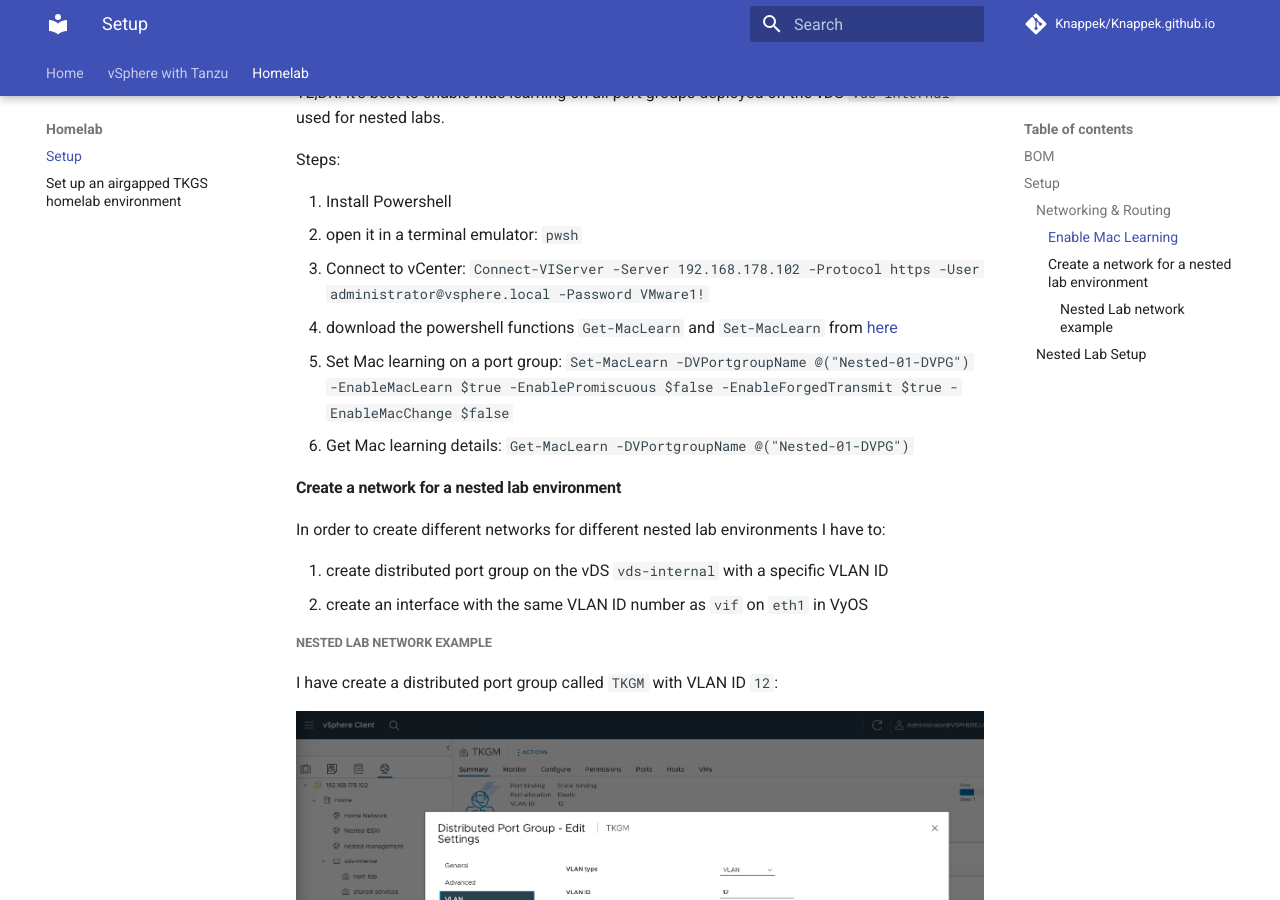
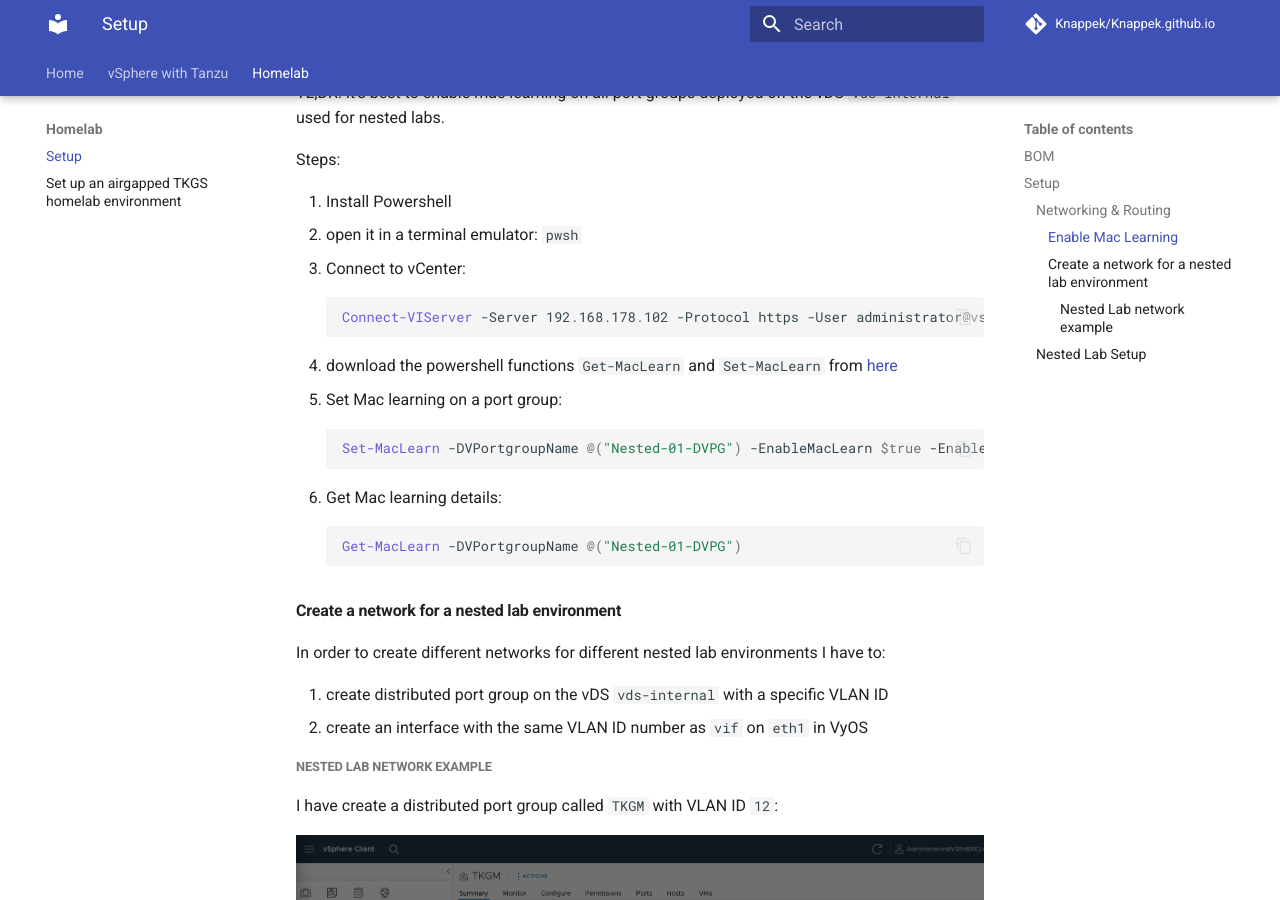
Before and after one commit to Knappek/Knappek.github.io, an MkDocs documentation site: the page built from docs/homelab/index.md, in a window 1280 px wide and 900 px high, scrolled down 3427 px. Built offline with MkDocs 1.6.1 and Material for MkDocs 9.7.7, drawn with Linux system fonts in a browser that asks for light colours; emoji names are drawn with the system emoji font; comment, search, counter and statistics services are not loaded.

Commit message:
use powershell blocks

````diff
--- a/docs/homelab/index.md
+++ b/docs/homelab/index.md
@@ -78,10 +78,24 @@
 
 1. Install Powershell
 1. open it in a terminal emulator: `pwsh`
-1. Connect to vCenter: `Connect-VIServer -Server 192.168.178.102 -Protocol https -User administrator@vsphere.local -Password VMware1!`
+1. Connect to vCenter:
+
+    ```powershell
+    Connect-VIServer -Server 192.168.178.102 -Protocol https -User administrator@vsphere.local -Password VMware1!
+    ```
+
 1. download the powershell functions `Get-MacLearn` and `Set-MacLearn` from [here](https://github.com/lamw/vmware-scripts/blob/master/powershell/MacLearn.ps1)
-1. Set Mac learning on a port group: `Set-MacLearn -DVPortgroupName @("Nested-01-DVPG") -EnableMacLearn $true -EnablePromiscuous $false -EnableForgedTransmit $true -EnableMacChange $false`
-1. Get Mac learning details: `Get-MacLearn -DVPortgroupName @("Nested-01-DVPG")`
+1. Set Mac learning on a port group:
+
+    ```powershell
+    Set-MacLearn -DVPortgroupName @("Nested-01-DVPG") -EnableMacLearn $true -EnablePromiscuous $false -EnableForgedTransmit $true -EnableMacChange $false
+    ```
+
+1. Get Mac learning details:
+
+    ```powershell
+    Get-MacLearn -DVPortgroupName @("Nested-01-DVPG")
+    ```
 
 #### Create a network for a nested lab environment
 
````
